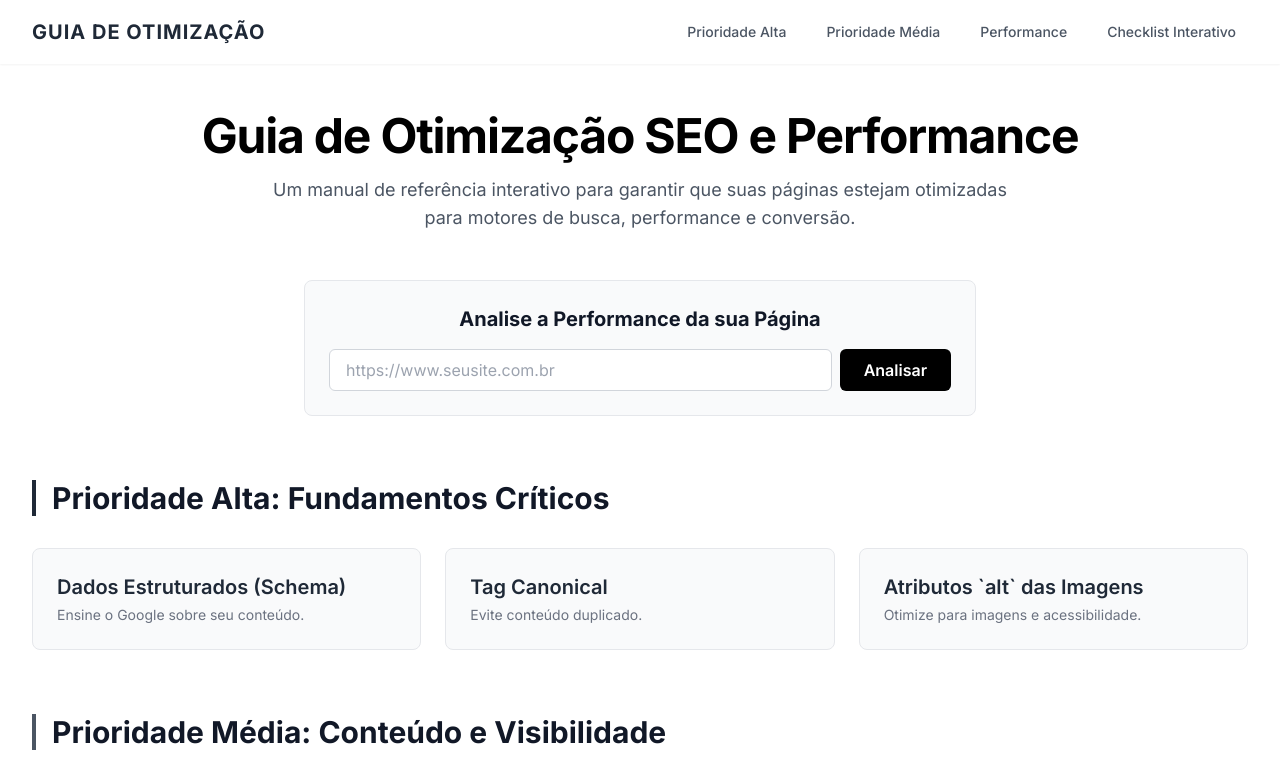
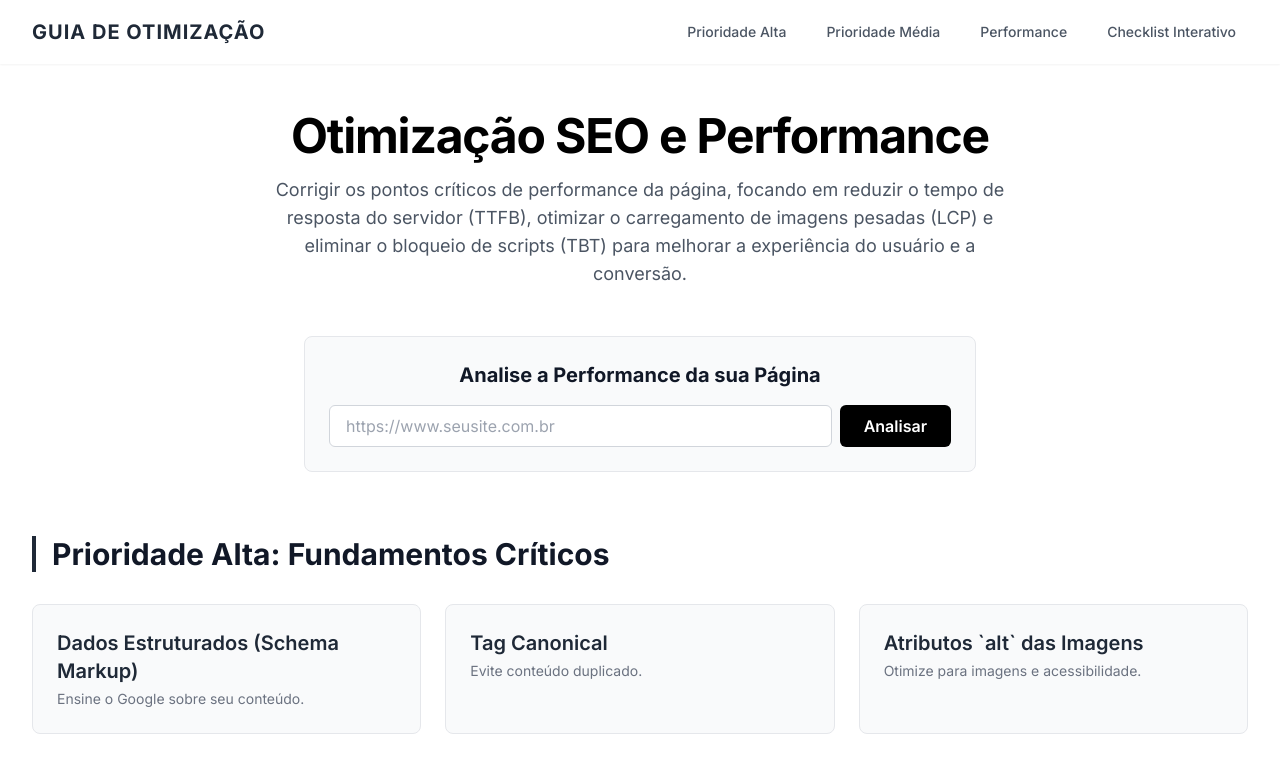
Before and after one commit to SunMotorsOficial/otimizacoes, a plain HTML site: page index.html in a window 1280 px wide. Shown: the top 779 px of the page. Drawn offline with nearby package versions, Linux system fonts and the light colour scheme.

Commit message:
Update index.html
description

```diff
--- a/index.html
+++ b/index.html
@@ -64,8 +64,8 @@
 
     <main class="container mx-auto px-4 sm:px-6 lg:px-8 py-12">
         <section id="intro" class="text-center mb-12">
-            <h1 class="text-4xl md:text-5xl font-extrabold tracking-tight mb-4 text-black">Guia de Otimização SEO e Performance</h1>
-            <p class="max-w-3xl mx-auto text-lg text-gray-600">Um manual de referência interativo para garantir que suas páginas estejam otimizadas para motores de busca, performance e conversão.</p>
+            <h1 class="text-4xl md:text-5xl font-extrabold tracking-tight mb-4 text-black">Otimização SEO e Performance</h1>
+            <p class="max-w-3xl mx-auto text-lg text-gray-600">Corrigir os pontos críticos de performance da página, focando em reduzir o tempo de resposta do servidor (TTFB), otimizar o carregamento de imagens pesadas (LCP) e eliminar o bloqueio de scripts (TBT) para melhorar a experiência do usuário e a conversão.</p>
         </section>
 
         <section id="analyser" class="max-w-2xl mx-auto mb-16 bg-gray-50 p-6 rounded-lg border border-gray-200">
@@ -81,7 +81,7 @@
             <div class="grid grid-cols-1 md:grid-cols-2 lg:grid-cols-3 gap-6">
 
                 <div class="modal-trigger bg-gray-50 rounded-lg border border-gray-200 p-6 cursor-pointer hover:shadow-lg hover:border-black transition-all duration-300">
-                    <h3 class="text-xl font-semibold text-gray-800">Dados Estruturados (Schema)</h3>
+                    <h3 class="text-xl font-semibold text-gray-800">Dados Estruturados (Schema Markup)</h3>
                     <p class="text-sm text-gray-500 mt-1">Ensine o Google sobre seu conteúdo.</p>
                     <div class="modal-content hidden">
                         <p class="font-semibold mb-2">O que é?</p>
```
